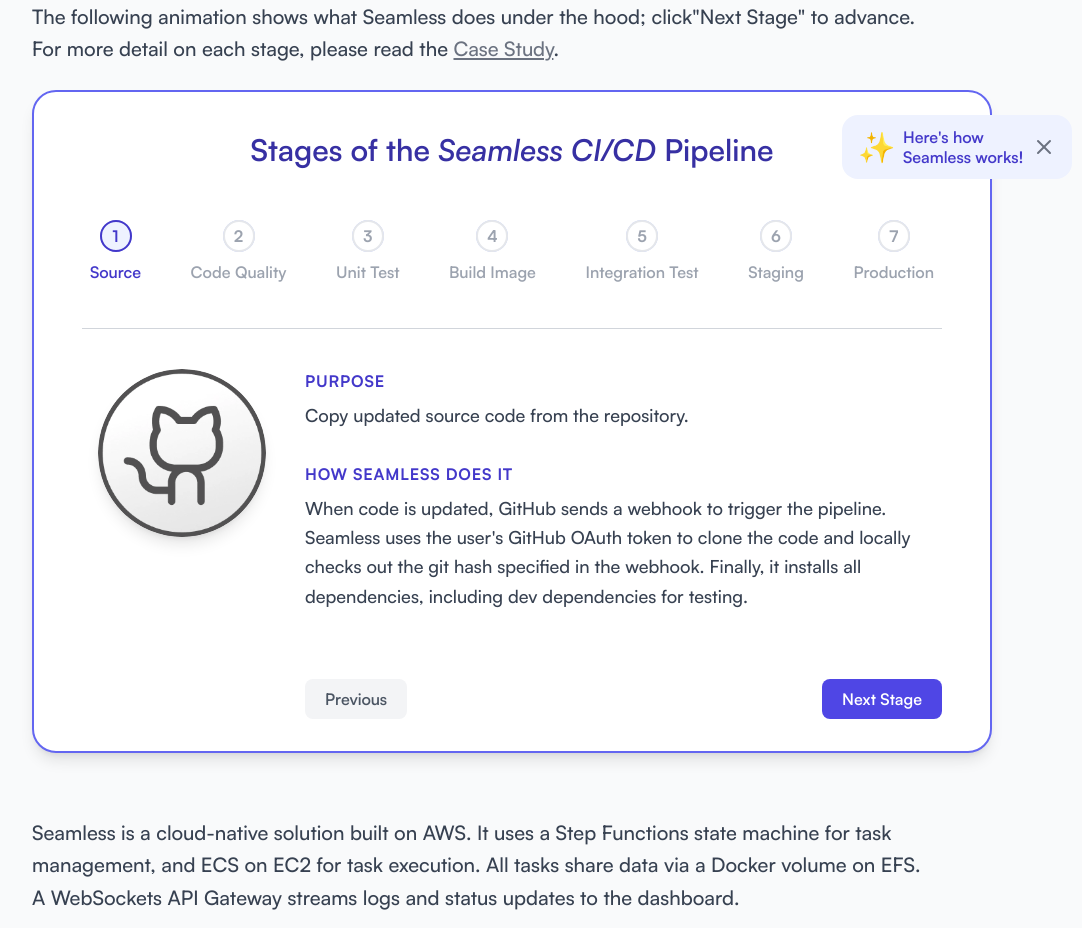
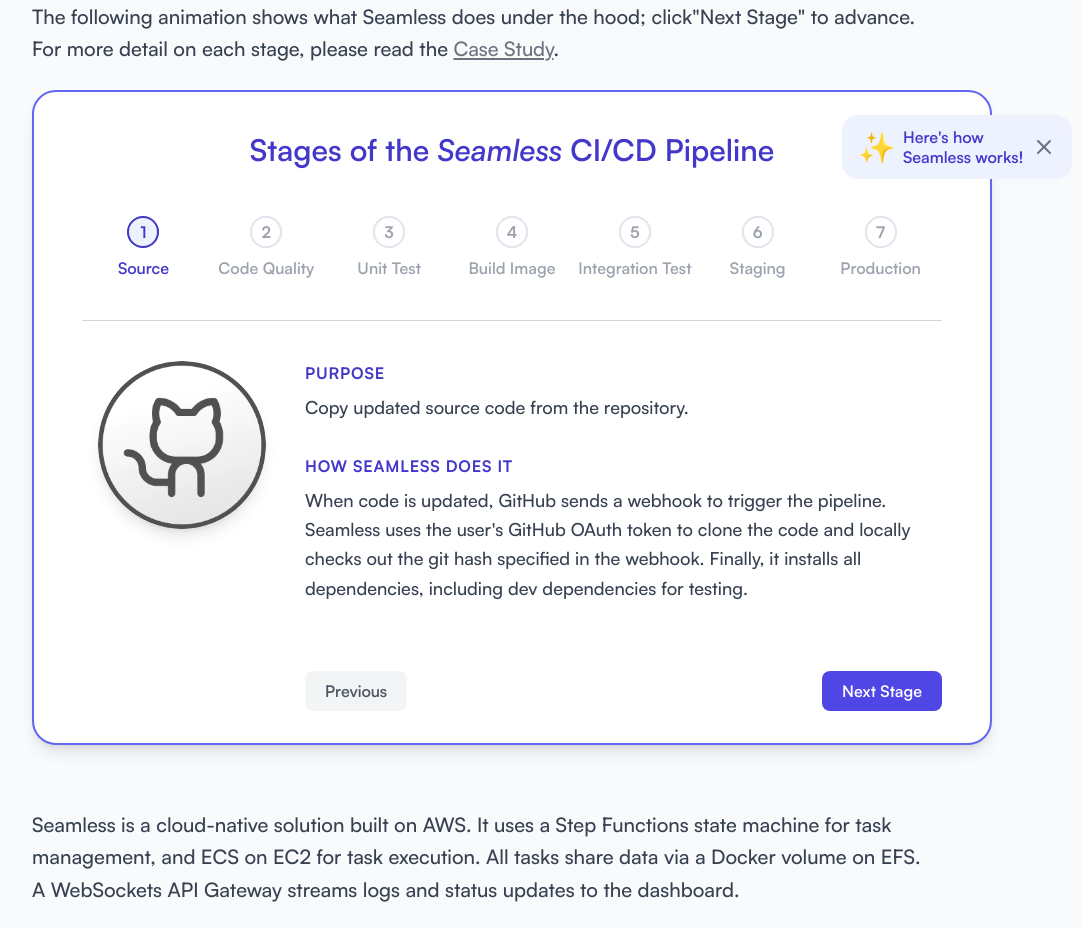
Before and after one commit to jasonherngwang/jasonherngwang.com, a Next.js app: page / in a window 1280 px wide. Shown: the part 1680-2608 px from the top of the page, without its empty margins (128-1210 px from the left). Built offline with nearby package versions, Linux system fonts and the light colour scheme.

Commit message:
fix: adjust stage title width

```diff
--- a/components/pipeline-animation/index.tsx
+++ b/components/pipeline-animation/index.tsx
@@ -20,10 +20,10 @@
     <>
       <AnimationPointer />
       <div className="mx-auto hidden w-full max-w-5xl flex-col items-center rounded-3xl border-2 border-indigo-500 bg-white p-12 py-8 shadow-lg sm:flex">
-        <h2 className="mt-2 shrink-0 font-semibold text-indigo-800 sm:text-2xl md:text-3xl">
-          Stages of the <em>Seamless CI/CD</em> Pipeline
+        <h2 className="mt-2 shrink-0 font-semibold text-indigo-700 sm:text-2xl md:text-3xl">
+          Stages of the <em>Seamless</em> CI/CD Pipeline
         </h2>
-        <div className="mt-8 flex w-full items-start justify-between">
+        <div className="mt-8 grid w-full grid-cols-7 items-start">
           {pipelineStages.map((stage) => (
             <Step
               key={stage.step}
@@ -64,7 +64,7 @@
     <button
       type="button"
       onClick={() => setStep(step)}
-      className="rounded-md p-2 hover:bg-indigo-50 lg:py-3 xl:py-5"
+      className="rounded-md px-1 py-4 hover:bg-indigo-50"
     >
       <motion.div
         animate={status}
@@ -104,7 +104,7 @@
         <motion.span
           transition={titleTransition}
           variants={titleVariants}
-          className="text-center text-base font-semibold"
+          className="text-center text-sm font-semibold lg:text-base"
         >
           {title}
         </motion.span>
```
